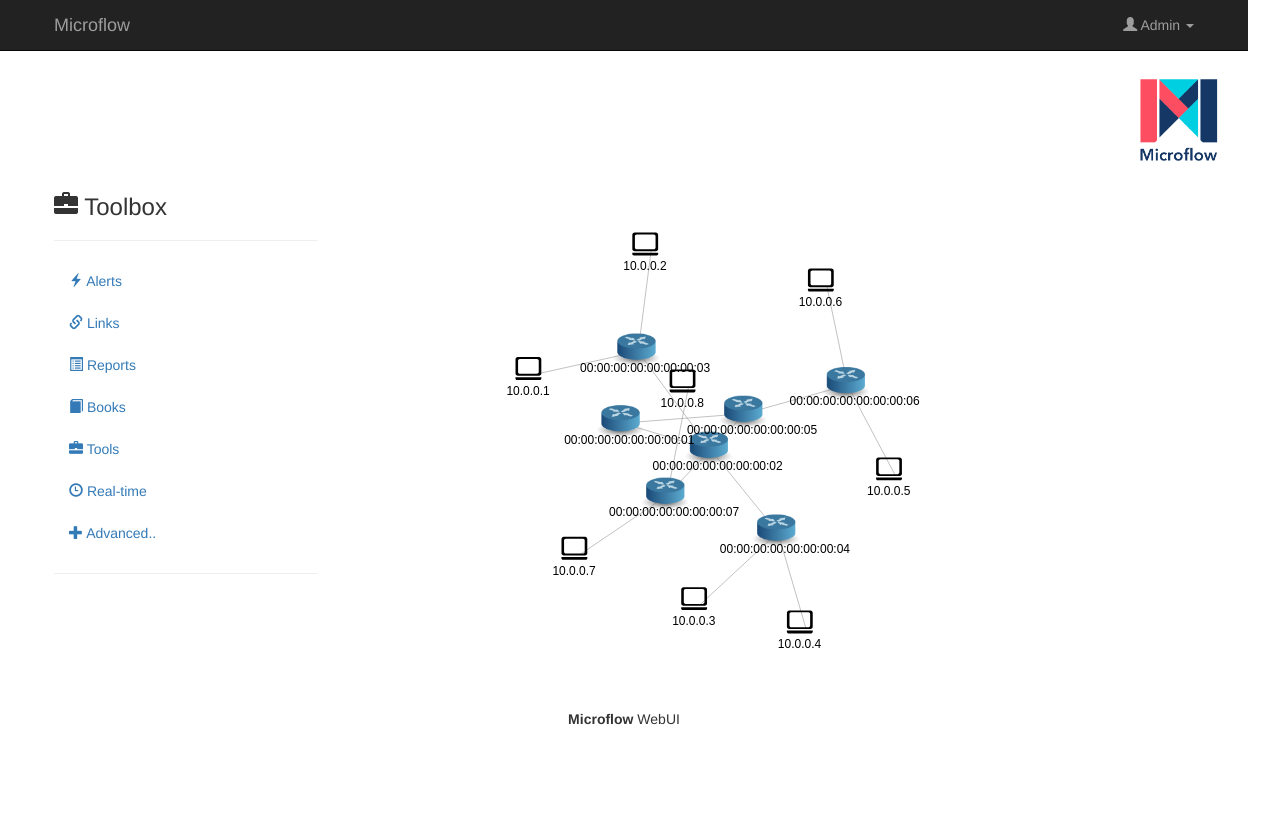
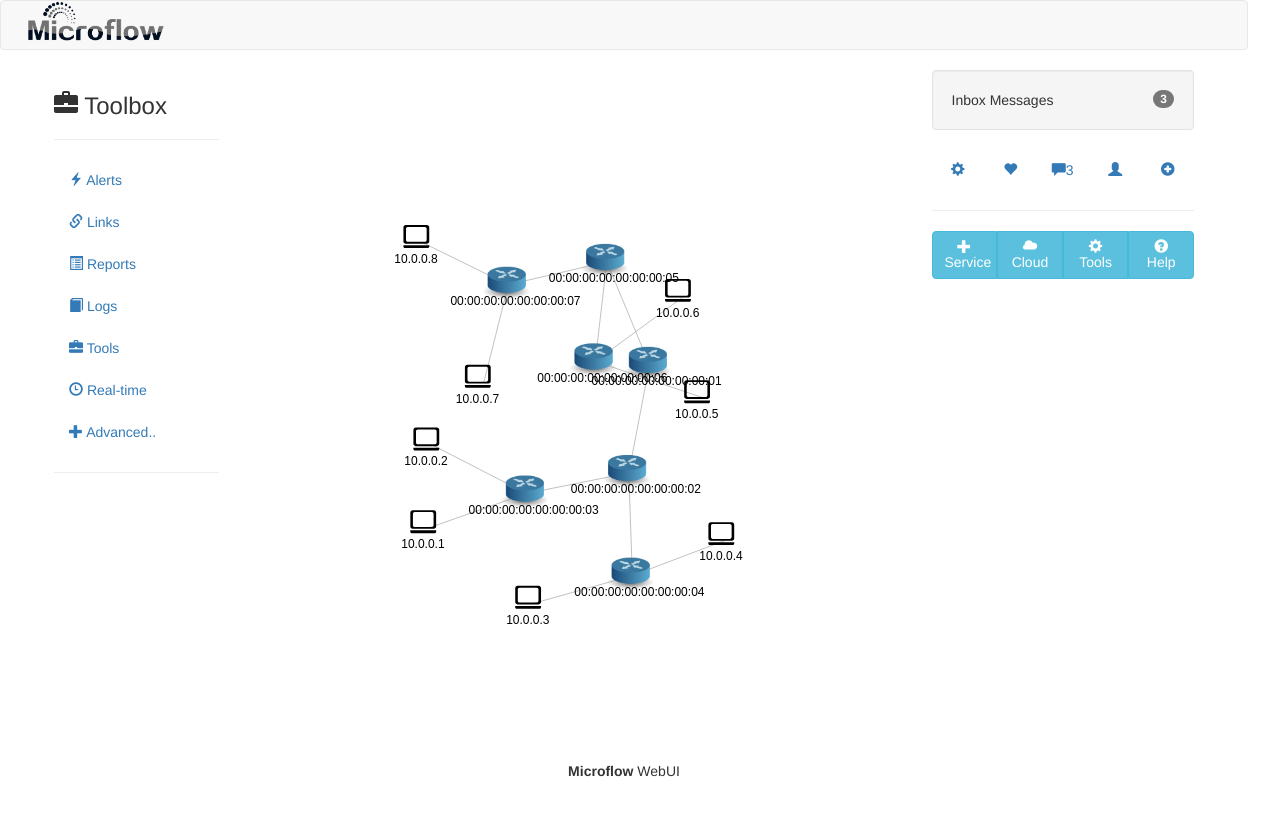
Before and after one commit to PanZhangg/Microflow, a plain HTML site: page webui/index.html in a window 1280 px wide. Drawn offline with nearby package versions, Linux system fonts and the light colour scheme.

Commit message:
WebUI adjust

```diff
--- a/webui/index.html
+++ b/webui/index.html
@@ -3,87 +3,81 @@
 <head>
 	<script src="http://d3js.org/d3.v3.min.js" charset="utf-8"></script>
 	<script src="http://code.jquery.com/jquery-1.7.1.min.js"></script>
-	<!--script src="terminal/js/jquery.terminal-src.js"></script-->
 	<link type="text/css" rel="stylesheet" href="styles.css"/>
-	<!--link href="terminal/css/jquery.terminal.css" rel="stylesheet"/-->
 	<link href="http://apps.bdimg.com/libs/bootstrap/3.3.0/css/bootstrap.min.css" rel="stylesheet">
-	<!--img class="logo" src="icons/Microflow.png" alt="logo" height="64"-->
-	<!--img id="demo" class="demo" src="icons/demo.png" alt="demo"-->
 
 </head>
 
-
-
-
 <body>
-
-	<div id="top-nav" class="navbar navbar-inverse navbar-static-top">
-		<div class="container">
+	<nav id="top-nav" class="navbar navbar-default">
+		<div class="container-fluid">
 			<div class="navbar-header">
-				<button type="button" class="navbar-toggle" data-toggle="collapse" data-target=".navbar-collapse">
-					<span class="icon-toggle"></span>
-				</button>
-				<a class="navbar-brand" href="#">Microflow</a>
+				<!--a class="navbar-brand" href="#"-->
+					<img class="img-responsive" alt="Brand" src="icons/Microflow_logo.png" height="40" width="160">
+				<!--/a-->
 			</div>
-			<div class="navbar-collapse collapse">
-				<ul class="nav navbar-nav navbar-right">
-					<li class="dropdown">
-					<a class="dropdown-toggle" role="button" data-toggle="dropdown" href="#">
-					<i class="glyphicon glyphicon-user"></i> Admin <span class="caret"></span></a>
-						<ul id="g-account-menu" class="dropdown-menu" role="menu">
-							<li><a href="#">My Profile</a></li>
-							<li><a href="#"><i class="glyphicon glyphicon-lock"></i> Logout</a></li>
-						</ul>
-					</li>
-				</ul>
-			</div>
-		</div><!-- /container -->
-	</div>
-	<div class="media">
-		<a class="pull-right" herf="#">
-		<img class="media-object" src="icons/Microflow.png" height="100">
-		</a>
-	</div>
+		</div>
+	</nav>
 
 	<div class="container">
-		<div style="width: 100%; height:100%;">
 			<div class="row">
-				<div class = "col-sm-3">
-				<!--div id="server" class="graph" style="float:left; width:15%; height:70%"-->
-				<!--/div-->
+				<div class = "col-sm-2">
 					<h3><i class="glyphicon glyphicon-briefcase"></i> Toolbox</h3>
 					<hr>
-
 					<ul class="nav nav-stacked">
 						<li><a href="http://www.bootply.com/85861" target="ext"><i class="glyphicon glyphicon-flash"></i> Alerts</a></li>
 						<li><a href="http://www.bootply.com/85861" target="ext"><i class="glyphicon glyphicon-link"></i> Links</a></li>
 						<li><a href="http://www.bootply.com/85861" target="ext"><i class="glyphicon glyphicon-list-alt"></i> Reports</a></li>
-						<li><a href="http://www.bootply.com/85861" target="ext"><i class="glyphicon glyphicon-book"></i> Books</a></li>
+						<li><a href="http://www.bootply.com/85861" target="ext"><i class="glyphicon glyphicon-book"></i> Logs</a></li>
 						<li><a href="http://www.bootply.com/85861" target="ext"><i class="glyphicon glyphicon-briefcase"></i> Tools</a></li>
 						<li><a href="http://www.bootply.com/85861" target="ext"><i class="glyphicon glyphicon-time"></i> Real-time</a></li>
 						<li><a href="http://www.bootply.com/85861" target="ext"><i class="glyphicon glyphicon-plus"></i> Advanced..</a></li>
 					</ul>
+					<hr>
+				</div>
 
-					<hr>
-
-				</div><!-- /span-3 -->
-
-				<div class="col-sm-9">
-					<div id="graph-diagram" class="graph" style="float:left; width:85%; height:70%">
+				<div class="col-sm-7">
+					<div id="graph-diagram" class="graph" style="float:left; width:100%; height:90%">
 					</div>
 				</div>
-				<!-- <div style="clear:both; width:100%; height:30%">
-				<div id="vtn_term" class="outline"></div>
-				</div> -->
+				<div class="col-md-3">
+					<div class="well">Inbox Messages<span class="badge pull-right">3</span></div>
+					<ul class="nav nav-justified">
+					<li><a href="#"><i class="glyphicon glyphicon-cog"></i></a></li>
+					<li><a href="#"><i class="glyphicon glyphicon-heart"></i></a></li>
+					<li class="dropdown"><a href="#" class="dropdown-toggle" data-toggle="dropdown"><i class="glyphicon glyphicon-comment"></i><span class="count">3</span></a>
+					<ul class="dropdown-menu" role="menu"><li><a href="#">1. Is there a way..</a></li><li><a href="#">2. Hello, admin. I would..</a></li><li><a href="#">
+					<strong>All messages</strong></a></li></ul></li>
+					<li><a href="#"><i class="glyphicon glyphicon-user"></i></a></li>
+					<li><a title="Add Widget" data-toggle="modal" href="#addWidgetModal"><span class="glyphicon glyphicon-plus-sign"></span></a></li>
+					</ul>
+					<hr>
+					<div class="btn-group btn-group-justified">
+						<a href="#" class="btn btn-info col-sm-3">
+						<i class="glyphicon glyphicon-plus"></i><br>
+						Service
+						</a>
+						<a href="#" class="btn btn-info col-sm-3">
+						<i class="glyphicon glyphicon-cloud"></i><br>
+						Cloud
+						</a>
+						<a href="#" class="btn btn-info col-sm-3">
+						<i class="glyphicon glyphicon-cog"></i><br>
+						Tools
+						</a>
+						<a href="#" class="btn btn-info col-sm-3">
+						<i class="glyphicon glyphicon-question-sign"></i><br>
+						Help
+						</a>
+					</div>
+				</div>
+			</div>
+	</div>
+	<div class="container">
+		<footer class="text-center"><strong>Microflow</strong> WebUI</footer>
+	</div>
 
-			</div>
-		<footer class="text-center"><strong>Microflow</strong> WebUI</footer>
-		</div>
-	</div>
 </body>
-
 	<script type="text/javascript" src="odl-rest.js"></script>
-	<!--script type="text/javascript" src="vtn_terminal.js"></script-->
-	<!--script type="text/javascript" src="odl-serv.js"></script-->
 	<script type="text/javascript" src="odl-webui.js"></script>
 </html>
```
Also changed, not shown: webui/icons/Microflow.png (deleted), webui/icons/Microflow_logo.png (added).
